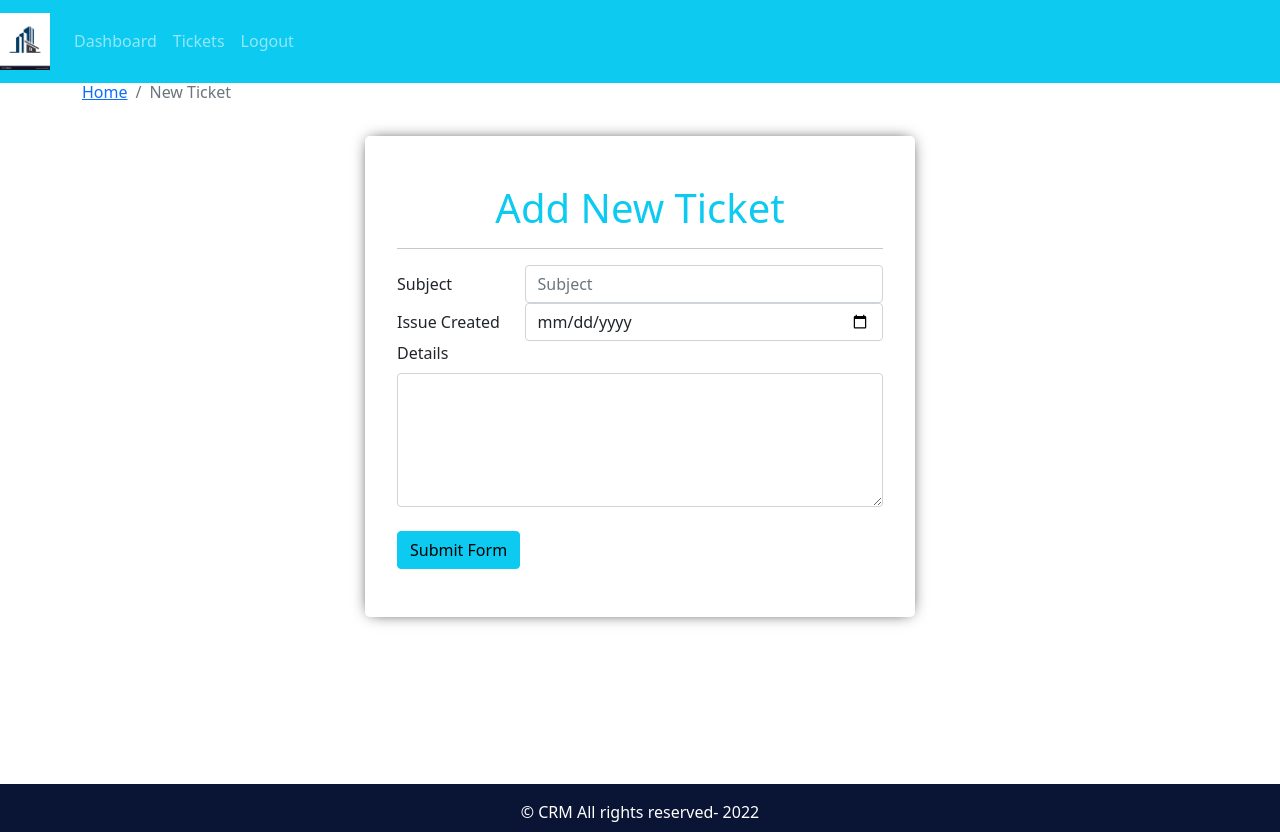
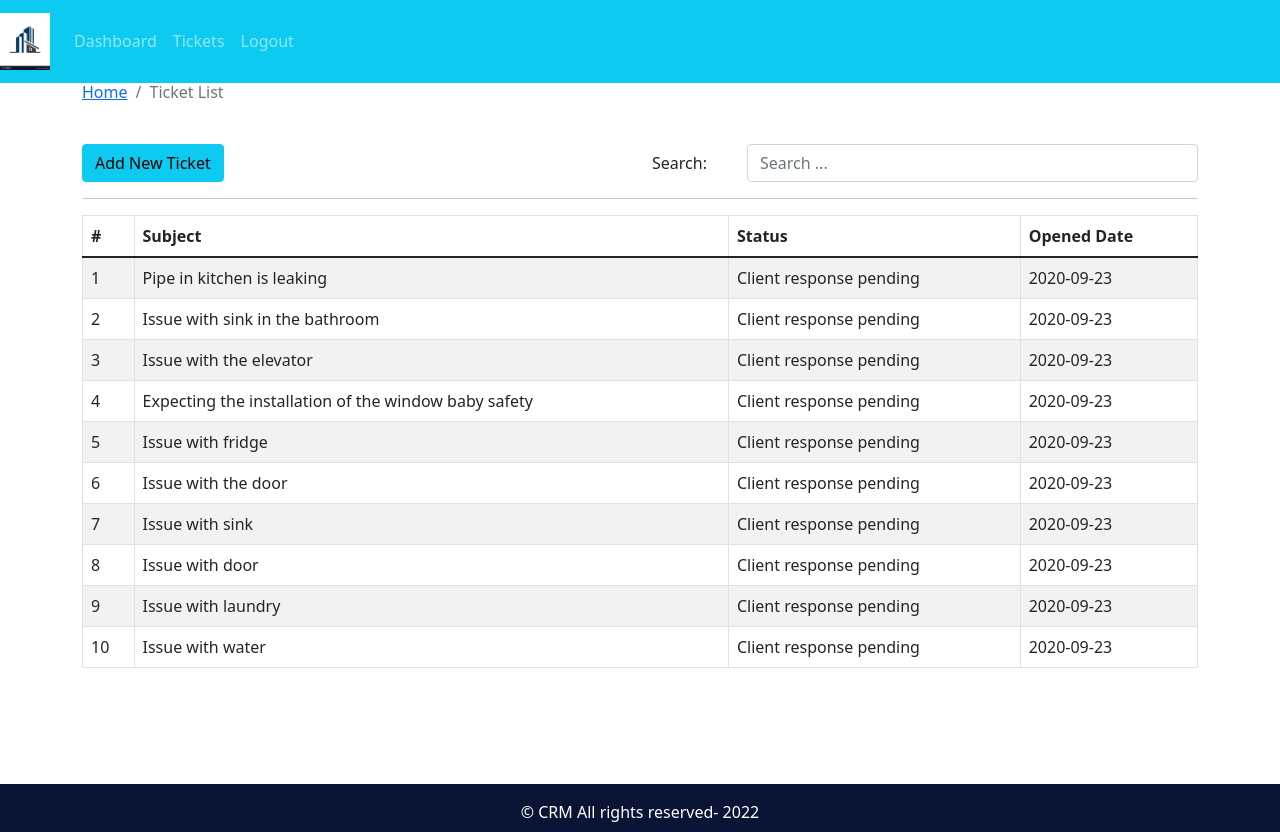
Before and after one commit to Djakhangir/Ticketing-system-on-Mern-Stack, a React (Create React App) app in the folder ticketsystem_mern/: page /tickets in a window 1280 px wide. Built offline with nearby package versions, Linux system fonts and the light colour scheme.

Commit message:
Ticket List page added, Search through ticket list is added

```diff
--- a/ticketsystem_mern/src/App.js
+++ b/ticketsystem_mern/src/App.js
@@ -3,7 +3,8 @@
 // import Entry from './Pages/Entry/entry.page';
 import DefaultLayout from './Layout/DefaultLayout';
 // import Dashboard from './Pages/Dashboard/dashboard.page'
-import AddTicket from './Pages/New-ticket/AddTicket.page';
+// import AddTicket from './Pages/New-ticket/AddTicket.page';
+import TicketList from './Pages/Ticket-List/TicketListing.page';
 
 function App() {
   return (
@@ -11,7 +12,8 @@
       {/* <Entry/> */}
       <DefaultLayout>
         {/* <Dashboard/> */}
-        <AddTicket/>
+        {/* <AddTicket/> */}
+        <TicketList/>
       </DefaultLayout>
     </div>
   )
--- /dev/null
+++ b/ticketsystem_mern/src/Components/SearchForm/SearchForm.component.js
@@ -0,0 +1,33 @@
+import React from "react";
+import { Form, Row, Col } from "react-bootstrap";
+import PropTypes from "prop-types";
+
+const SearchForm = ({handleOnChange, str}) => {
+  return (
+    <div>
+
+      <Form>
+        <Form.Group as={Row}>
+          <Form.Label column sm="2">
+            Search:
+          </Form.Label>
+          <Col sm="10">
+            <Form.Control
+              name="searchString"
+              onChange={handleOnChange}
+              value={str}
+              placeholder="Search ..."
+            ></Form.Control>
+          </Col>
+        </Form.Group>
+      </Form>
+    </div>
+  );
+};
+
+export default SearchForm;
+
+SearchForm.propTypes = {
+    handleOnChange: PropTypes.func.isRequired,
+    str: PropTypes.string.isRequired,
+}
--- a/ticketsystem_mern/src/Components/Ticket-table/TicketTable.component.js
+++ b/ticketsystem_mern/src/Components/Ticket-table/TicketTable.component.js
@@ -1,7 +1,9 @@
 import React from "react";
 import { Table } from "react-bootstrap";
+import PropTypes from "prop-types";
 
 const TicketTable = ({mockTickets}) => {
+  if(!mockTickets.length){}
   return (
     <Table striped bordered hover>
       <thead>
@@ -32,3 +34,7 @@
 };
 
 export default TicketTable;
+
+TicketTable.propTypes = {
+  mockTickets: PropTypes.array.isRequired
+}
--- /dev/null
+++ b/ticketsystem_mern/src/Pages/Ticket-List/TicketListing.page.js
@@ -0,0 +1,52 @@
+import React, { useState, useEffect } from "react";
+import { Container, Row, Col, Button } from "react-bootstrap";
+import PageBreadcrumb from "../../Components/Breadcrumb/PageBreadcrumb.component";
+import SearchForm from "../../Components/SearchForm/SearchForm.component";
+import TicketTable from "../../Components/Ticket-table/TicketTable.component";
+import tickets from "../../Assets/data/mock-data.json";
+
+const TicketList = () => {
+  const [str, setstr] = useState("");
+  const [showFiltered, setshowFiltered] = useState(tickets);
+  useEffect(() => {}, [str, showFiltered]);
+
+  const handleOnChange = (e) => {
+    const { value } = e.target;
+    setstr(value);
+    filterTickerBySearch(value);
+  };
+
+  const filterTickerBySearch = (str) => {
+    const displayTicket = tickets.filter((info) =>
+      info.subject.toLowerCase().includes(str.toLowerCase())
+    );
+
+    setshowFiltered(displayTicket);
+  };
+
+  return (
+    <Container>
+      <Row>
+        <Col>
+          <PageBreadcrumb pageName="Ticket List" />
+        </Col>
+      </Row>
+      <Row className="mt-4">
+        <Col>
+          <Button variant="info"> Add New Ticket </Button>
+        </Col>
+        <Col className="text-right">
+          <SearchForm handleOnChange={handleOnChange} str={str} />
+        </Col>
+      </Row>
+      <hr />
+      <Row>
+        <Col>
+          <TicketTable mockTickets={showFiltered} />
+        </Col>
+      </Row>
+    </Container>
+  );
+};
+
+export default TicketList;
```
